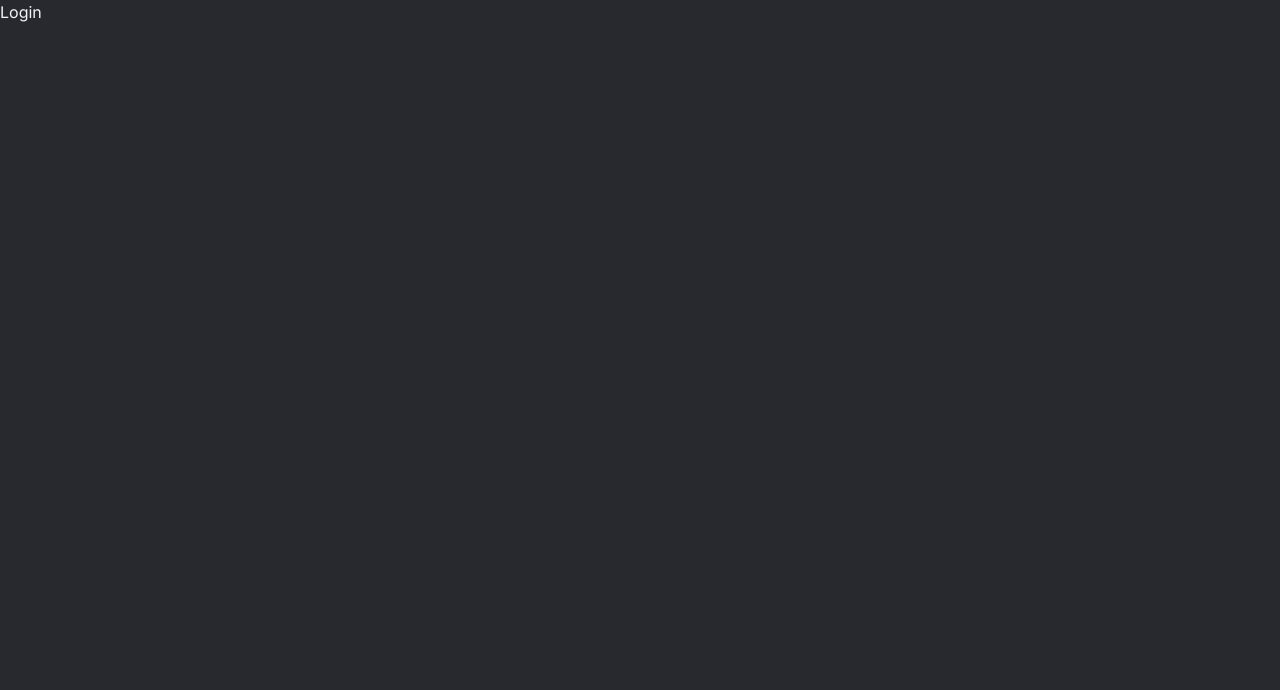
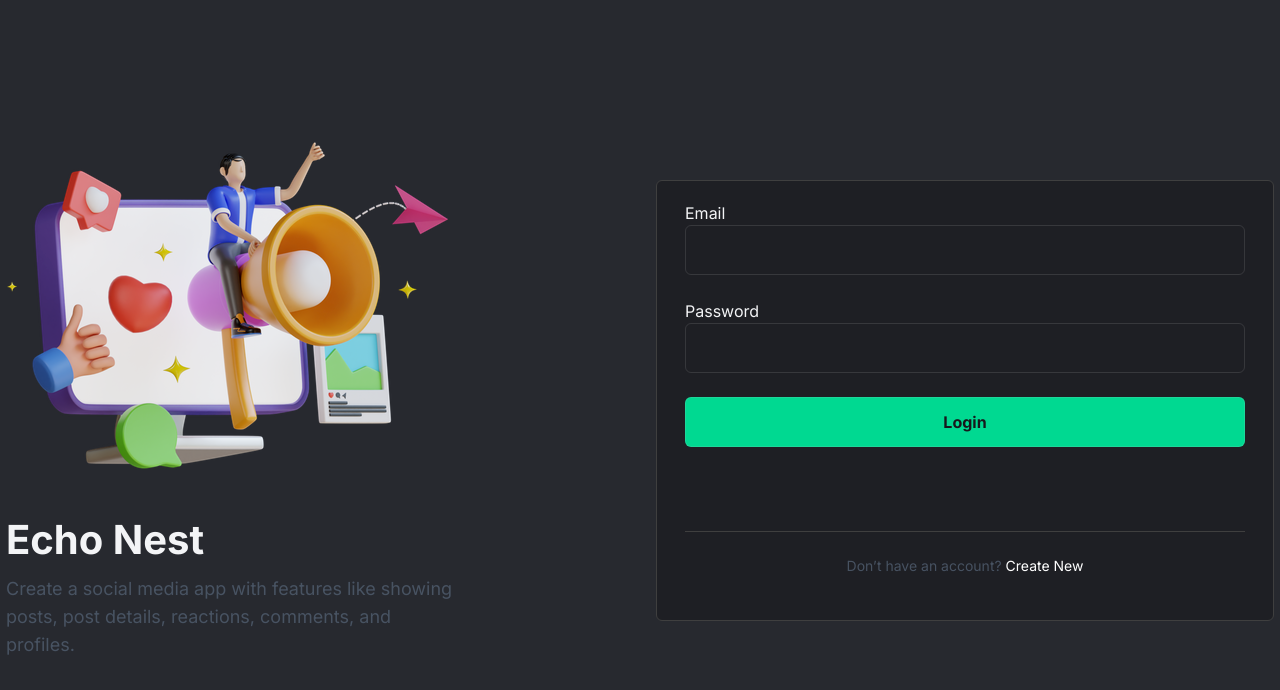
Before and after one commit to imam0321/echo-nest-client, a React (Vite) app: page /login in a window 1280 px wide. Shown: the top 690 px of the page. Built offline with nearby package versions, Linux system fonts and the light colour scheme.

Commit message:
add: login page

```diff
--- a/eslint.config.js
+++ b/eslint.config.js
@@ -34,5 +34,6 @@
         { allowConstantExport: true },
       ],
     },
+    "react/props-type": "off"
   },
 ]
--- a/package.json
+++ b/package.json
@@ -14,6 +14,7 @@
     "axios": "^1.7.9",
     "react": "^18.3.1",
     "react-dom": "^18.3.1",
+    "react-hook-form": "^7.54.2",
     "react-icons": "^5.4.0",
     "react-router-dom": "^7.1.3"
   },
--- a/src/index.css
+++ b/src/index.css
@@ -28,7 +28,7 @@
   @apply leading-[138%] lg:text-lg;
 }
 .auth-input {
-  @apply w-full rounded-md border border-[#CCCCCC]/[14%] bg-[#27292F]  p-1.5 focus:outline-none lg:p-3;
+  @apply w-full rounded-md border border-[#CCCCCC]/[14%] p-1.5 focus:outline-none lg:p-3;
 }
 
 .post-avater {
--- a/src/pages/Login/Login.jsx
+++ b/src/pages/Login/Login.jsx
@@ -1,7 +1,48 @@
-
+import { Link } from "react-router-dom";
+import LoginImage from "../../assets/images/auth_illustration.png";
+import LoginForm from "./LoginForm";
 
 export default function Login() {
   return (
-    <div>Login</div>
-  )
+    <>
+      <main className="flex min-h-screen items-center justify-center py-8">
+        <div className="max-w-[1268px] flex-1">
+          <div className="container grid items-center gap-8 lg:grid-cols-2">
+            <div>
+              <img
+                className="mb-12 max-w-full max-lg:hidden"
+                src={LoginImage}
+                alt="An illustration of user authentication"
+              />
+              <div>
+                <h1 className="mb-3 text-4xl font-bold lg:text-[40px]">
+                  Echo Nest
+                </h1>
+                <p className="max-w-[452px] text-gray-600/95 lg:text-lg">
+                  Create a social media app with features like showing posts,
+                  post details, reactions, comments, and profiles.
+                </p>
+              </div>
+            </div>
+            <div className="card">
+
+              <LoginForm />
+
+              <div className="py-4 lg:py-6">
+                <p className="text-center text-xs text-gray-600/95 lg:text-sm">
+                  Don’t have an account?{" "}
+                  <Link
+                    className="text-white transition-all hover:text-green-500 hover:underline"
+                    to="/signUp"
+                  >
+                    Create New
+                  </Link>
+                </p>
+              </div>
+            </div>
+          </div>
+        </div>
+      </main>
+    </>
+  );
 }
--- /dev/null
+++ b/src/pages/Login/LoginForm.jsx
@@ -0,0 +1,51 @@
+import React from 'react'
+import { useForm } from 'react-hook-form'
+import Field from '../Share/Fields/Field';
+import { useNavigate } from 'react-router-dom';
+
+export default function LoginForm() {
+  const navigate = useNavigate();
+  const {
+    register,
+    handleSubmit,
+    formState: { errors },
+  } = useForm();
+
+  const submitForm = (formData) => {
+    console.log(formData);
+    navigate("/")
+  }
+
+  return (
+    <form
+      className="border-b border-[#3F3F3F] pb-10 lg:pb-[60px]"
+      onSubmit={handleSubmit((submitForm))}
+    >
+
+      <Field label="Email" error={errors.email}>
+        <input
+          {...register("email", { required: "Email is Required" })}
+          type="email"
+          name="email"
+          id="email"
+          className={`w-full rounded-md border p-1.5 focus:outline-none lg:p-3 ${errors.email ? "border-red-500" : "border-[#CCCCCC]/[14%]"}`}
+        />
+      </Field>
+      <Field label="Password" error={errors.password}>
+        <input
+          {...register("password", { required: "Password id Required", minLength: { value: 8, message: "Your password must be at lest 8 character" } })}
+          type="password"
+          name='password'
+          className={`w-full rounded-md border p-1.5 focus:outline-none lg:p-3 ${errors.password ? "border-red-500" : "border-[#CCCCCC]/[14%]"}`} />
+      </Field>
+      <Field>
+        <button
+          className="auth-input bg-[#00D991] font-bold text-[#17181C] transition-all hover:opacity-90"
+          type="submit"
+        >
+          Login
+        </button>
+      </Field>
+    </form>
+  )
+}
--- /dev/null
+++ b/src/pages/Share/Fields/Field.jsx
@@ -0,0 +1,22 @@
+import React from "react";
+
+
+export default function Field({ label, children, htmlFor, error }) {
+  const id = htmlFor || getChildId(children);
+
+  return (
+    <div className="form-control">
+      {label && <label htmlFor={id} >{label}</label>}
+      {children}
+      {error && <div role="alert" className="text-red-500">{error.message}</div>}
+    </div>
+  )
+}
+
+const getChildId = (children) => {
+  const child = React.Children.only(children)
+
+  if ("id" in child?.props) {
+    return child?.props?.id;
+  }
+}
```
Also changed, not shown: 1 other file (tests, documents, lock files or other folders).
